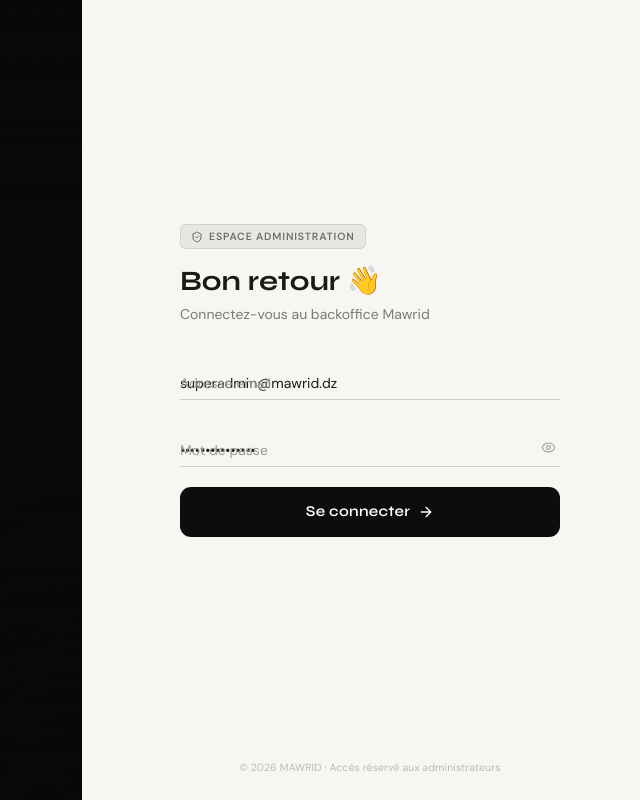
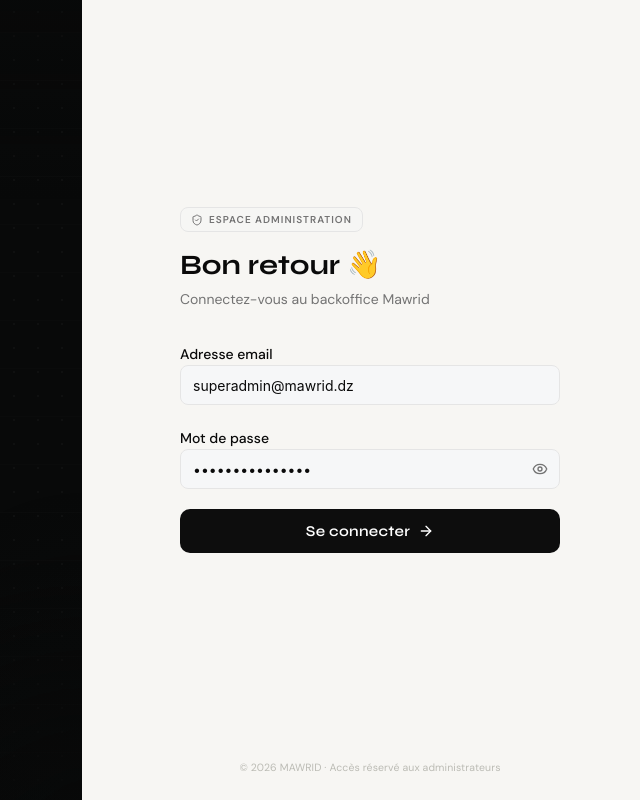
Before and after one commit to MiroMIH/mawrid-admin, a React (Vite) app: page /login in a window 1280 px wide. Shown: the whole page, without its empty margins (622-1262 px from the left). Built offline with nearby package versions, Linux system fonts and the light colour scheme.

Commit message:
fix(auth):replaced inputs with shadcn inputs

```diff
--- a/src/features/auth/components/FloatingInput.tsx
+++ b/src/features/auth/components/FloatingInput.tsx
@@ -1,4 +1,12 @@
-import { forwardRef, useState, type InputHTMLAttributes } from 'react';
+import {
+  forwardRef,
+  useState,
+  useEffect,
+  useRef,
+  useCallback,
+  type InputHTMLAttributes,
+  type SelectHTMLAttributes,
+} from 'react';
 
 interface FloatingInputProps extends InputHTMLAttributes<HTMLInputElement> {
   label: string;
@@ -7,9 +15,31 @@ interface FloatingInputProps extends InputHTMLAttributes<HTMLInputElement> {
 }
 
 export const FloatingInput = forwardRef<HTMLInputElement, FloatingInputProps>(
-  ({ label, error, suffix, onChange, onBlur, onFocus, className = '', ...rest }, ref) => {
+  ({ label, error, suffix, onChange, onBlur, onFocus, ...rest }, forwardedRef) => {
     const [focused, setFocused] = useState(false);
-    const [filled, setFilled] = useState(!!rest.defaultValue || !!rest.value);
+    const [filled, setFilled] = useState(false);
+    const innerRef = useRef<HTMLInputElement>(null);
+
+    // Merge the forwarded ref with our local ref
+    const mergeRef = useCallback(
+      (node: HTMLInputElement | null) => {
+        (innerRef as React.MutableRefObject<HTMLInputElement | null>).current = node;
+        if (typeof forwardedRef === 'function') forwardedRef(node);
+        else if (forwardedRef)
+          (forwardedRef as React.MutableRefObject<HTMLInputElement | null>).current = node;
+      },
+      [forwardedRef],
+    );
+
+    // Detect react-hook-form defaultValues (written to DOM, not React state)
+    useEffect(() => {
+      const el = innerRef.current;
+      if (!el) return;
+      if (el.value) { setFilled(true); return; }
+      // Small delay: RHF may set the value slightly after mount
+      const t = setTimeout(() => { if (el.value) setFilled(true); }, 50);
+      return () => clearTimeout(t);
+    }, []);
 
     const floated = focused || filled;
 
@@ -17,27 +47,26 @@ export const FloatingInput = forwardRef<HTMLInputElement, FloatingInputProps>(
       <div className="relative mb-5">
         <div className="relative">
           <input
-            ref={ref}
+            ref={mergeRef}
             {...rest}
-            onChange={(e) => {
-              setFilled(!!e.target.value);
-              onChange?.(e);
+            placeholder=" "
+            onChange={(e) => { setFilled(!!e.target.value); onChange?.(e); }}
+            onFocus={(e) => { setFocused(true); onFocus?.(e); }}
+            onBlur={(e) => { setFocused(false); setFilled(!!e.target.value); onBlur?.(e); }}
+            // Detect browser autofill via animation event (Chrome/Edge/Safari trick)
+            onAnimationStart={(e) => {
+              if (e.animationName === 'fl-autofill-on')  setFilled(true);
+              if (e.animationName === 'fl-autofill-off') setFilled(false);
             }}
-            onFocus={(e) => {
-              setFocused(true);
-              onFocus?.(e);
-            }}
-            onBlur={(e) => {
-              setFocused(false);
-              setFilled(!!e.target.value);
-              onBlur?.(e);
-            }}
-            placeholder=" "
             className={[
-              'peer w-full border-b bg-transparent pt-5 pb-1.5 text-sm text-[#1A1A18] outline-none transition-colors duration-200 pr-8',
-              focused ? 'border-[#F5A623]' : 'border-[#CFCEC8]',
-              error ? 'border-red-400' : '',
-              className,
+              'peer w-full border-b bg-transparent pt-5 pb-1.5 text-sm text-[#1A1A18]',
+              'outline-none transition-colors duration-200',
+              suffix ? 'pr-8' : '',
+              focused
+                ? 'border-[#F5A623]'
+                : error
+                ? 'border-red-400'
+                : 'border-[#CFCEC8]',
             ].join(' ')}
             style={{ fontFamily: 'DM Sans, sans-serif' }}
           />
@@ -45,22 +74,21 @@ export const FloatingInput = forwardRef<HTMLInputElement, FloatingInputProps>(
             <div className="absolute right-0 bottom-2 flex items-center">{suffix}</div>
           )}
         </div>
+
         <label
           className="pointer-events-none absolute left-0 transition-all duration-200"
           style={{
-            top: floated ? '0px' : '20px',
-            fontSize: floated ? '11px' : '14px',
-            color: error ? '#EF4444' : focused ? '#F5A623' : '#9A9A94',
+            top:      floated ? 0 : 20,
+            fontSize: floated ? 11 : 14,
+            color:    error ? '#EF4444' : focused ? '#F5A623' : '#9A9A94',
             fontFamily: 'DM Sans, sans-serif',
           }}
         >
           {label}
         </label>
+
         {error && (
-          <p
-            className="mt-1 text-[11px] text-red-500"
-            style={{ fontFamily: 'DM Sans, sans-serif' }}
-          >
+          <p className="mt-1 text-[11px] text-red-500" style={{ fontFamily: 'DM Sans, sans-serif' }}>
             {error}
           </p>
         )}
@@ -71,8 +99,9 @@ export const FloatingInput = forwardRef<HTMLInputElement, FloatingInputProps>(
 
 FloatingInput.displayName = 'FloatingInput';
 
-// Floating select (same style, different element)
-interface FloatingSelectProps extends React.SelectHTMLAttributes<HTMLSelectElement> {
+// ── FloatingSelect ─────────────────────────────────────────────────────────────
+
+interface FloatingSelectProps extends SelectHTMLAttributes<HTMLSelectElement> {
   label: string;
   error?: string;
   children: React.ReactNode;
@@ -82,6 +111,7 @@ export const FloatingSelect = forwardRef<HTMLSelectElement, FloatingSelectProps>
   ({ label, error, children, onChange, onBlur, onFocus, ...rest }, ref) => {
     const [focused, setFocused] = useState(false);
     const [filled, setFilled] = useState(!!rest.defaultValue || !!rest.value);
+
     const floated = focused || filled;
 
     return (
@@ -89,39 +119,31 @@ export const FloatingSelect = forwardRef<HTMLSelectElement, FloatingSelectProps>
         <select
           ref={ref}
           {...rest}
-          onChange={(e) => {
-            setFilled(!!e.target.value);
-            onChange?.(e);
-          }}
-          onFocus={(e) => {
-            setFocused(true);
-            onFocus?.(e);
-          }}
-          onBlur={(e) => {
-            setFocused(false);
-            setFilled(!!e.target.value);
-            onBlur?.(e);
-          }}
+          onChange={(e) => { setFilled(!!e.target.value); onChange?.(e); }}
+          onFocus={(e) => { setFocused(true); onFocus?.(e); }}
+          onBlur={(e) => { setFocused(false); setFilled(!!e.target.value); onBlur?.(e); }}
           className={[
-            'w-full border-b bg-transparent pt-5 pb-1.5 text-sm text-[#1A1A18] outline-none transition-colors duration-200 appearance-none',
-            focused ? 'border-[#F5A623]' : 'border-[#CFCEC8]',
-            error ? 'border-red-400' : '',
+            'w-full border-b bg-transparent pt-5 pb-1.5 text-sm text-[#1A1A18]',
+            'outline-none transition-colors duration-200 appearance-none',
+            focused ? 'border-[#F5A623]' : error ? 'border-red-400' : 'border-[#CFCEC8]',
           ].join(' ')}
           style={{ fontFamily: 'DM Sans, sans-serif' }}
         >
           {children}
         </select>
+
         <label
           className="pointer-events-none absolute left-0 transition-all duration-200"
           style={{
-            top: floated ? '0px' : '20px',
-            fontSize: floated ? '11px' : '14px',
-            color: error ? '#EF4444' : focused ? '#F5A623' : '#9A9A94',
+            top:      floated ? 0 : 20,
+            fontSize: floated ? 11 : 14,
+            color:    error ? '#EF4444' : focused ? '#F5A623' : '#9A9A94',
             fontFamily: 'DM Sans, sans-serif',
           }}
         >
           {label}
         </label>
+
         {error && (
           <p className="mt-1 text-[11px] text-red-500" style={{ fontFamily: 'DM Sans, sans-serif' }}>
             {error}
--- a/src/features/auth/components/LoginForm.tsx
+++ b/src/features/auth/components/LoginForm.tsx
@@ -3,7 +3,8 @@ import { useForm } from 'react-hook-form';
 import { zodResolver } from '@hookform/resolvers/zod';
 import { z } from 'zod';
 import { Eye, EyeOff, Loader2, Check, ArrowRight, ShieldCheck } from 'lucide-react';
-import { FloatingInput } from './FloatingInput';
+import { Input } from '@/components/ui/input';
+import { Label } from '@/components/ui/label';
 import { useLogin } from '../hooks/useAuth';
 
 const schema = z.object({
@@ -42,93 +43,100 @@ export function LoginForm() {
   return (
     <div style={{ animation: shaking ? 'authShake 0.55s ease-in-out' : undefined }}>
 
-      {/* Admin badge */}
-      <div style={{ marginBottom: 28 }}>
-        <div style={{
-          display: 'inline-flex',
-          alignItems: 'center',
-          gap: 6,
-          padding: '4px 10px',
-          borderRadius: 6,
-          background: 'rgba(13,13,13,0.06)',
-          border: '1px solid rgba(13,13,13,0.1)',
-          marginBottom: 16,
-        }}>
-          <ShieldCheck style={{ width: 12, height: 12, color: '#0D0D0D', opacity: 0.6 }} />
-          <span style={{
-            fontFamily: 'DM Sans, sans-serif',
-            fontSize: 10.5,
-            fontWeight: 600,
-            color: '#0D0D0D',
-            opacity: 0.55,
-            letterSpacing: '0.08em',
-            textTransform: 'uppercase',
-          }}>
+      {/* Admin badge + header */}
+      <div className="mb-8">
+        <div className="inline-flex items-center gap-1.5 px-2.5 py-1 rounded-md border border-border bg-muted/50 mb-4">
+          <ShieldCheck className="w-3 h-3 text-muted-foreground" />
+          <span
+            className="text-[10px] font-semibold text-muted-foreground tracking-widest uppercase"
+            style={{ fontFamily: 'DM Sans, sans-serif' }}
+          >
             Espace administration
           </span>
         </div>
 
-        <h1 style={{
-          fontFamily: 'Syne, sans-serif',
-          fontWeight: 700,
-          fontSize: 28,
-          color: '#1A1A18',
-          lineHeight: 1.15,
-          marginBottom: 6,
-        }}>
+        <h1
+          className="text-[28px] font-bold text-foreground leading-tight mb-1.5"
+          style={{ fontFamily: 'Syne, sans-serif' }}
+        >
           Bon retour 👋
         </h1>
-        <p style={{
-          fontFamily: 'DM Sans, sans-serif',
-          fontSize: 14,
-          color: '#7A7A72',
-          lineHeight: 1.5,
-        }}>
+        <p
+          className="text-sm text-muted-foreground"
+          style={{ fontFamily: 'DM Sans, sans-serif' }}
+        >
           Connectez-vous au backoffice Mawrid
         </p>
       </div>
 
-      <form onSubmit={handleSubmit(onSubmit)} noValidate>
+      <form onSubmit={handleSubmit(onSubmit)} noValidate className="space-y-5">
 
         {/* Email */}
-        <FloatingInput
-          label="Adresse email"
+        <div className="space-y-1.5">
+          <Label htmlFor="email" style={{ fontFamily: 'DM Sans, sans-serif' }}>
+            Adresse email
+          </Label>
+          <Input
+            id="email"
             type="email"
-          error={errors.email?.message}
+            autoComplete="email"
+            placeholder="admin@mawrid.dz"
+            className={errors.email ? 'border-destructive focus-visible:ring-destructive' : ''}
             {...register('email')}
           />
+          {errors.email && (
+            <p className="text-[11px] text-destructive" style={{ fontFamily: 'DM Sans, sans-serif' }}>
+              {errors.email.message}
+            </p>
+          )}
+        </div>
 
         {/* Password */}
-        <FloatingInput
-          label="Mot de passe"
+        <div className="space-y-1.5">
+          <Label htmlFor="password" style={{ fontFamily: 'DM Sans, sans-serif' }}>
+            Mot de passe
+          </Label>
+          <div className="relative">
+            <Input
+              id="password"
               type={showPassword ? 'text' : 'password'}
-          error={errors.password?.message}
-          suffix={
+              autoComplete="current-password"
+              placeholder="••••••••"
+              className={[
+                'pr-10',
+                errors.password ? 'border-destructive focus-visible:ring-destructive' : '',
+              ].join(' ')}
+              {...register('password')}
+            />
             <button
               type="button"
               onClick={() => setShowPassword((v) => !v)}
-              style={{ padding: 4, color: '#ABABAB', background: 'none', border: 'none', cursor: 'pointer', lineHeight: 0 }}
+              className="absolute right-3 top-1/2 -translate-y-1/2 text-muted-foreground hover:text-foreground transition-colors"
+              tabIndex={-1}
             >
               {showPassword
-                ? <EyeOff style={{ width: 15, height: 15 }} />
-                : <Eye    style={{ width: 15, height: 15 }} />}
+                ? <EyeOff className="w-4 h-4" />
+                : <Eye    className="w-4 h-4" />}
             </button>
-          }
-          {...register('password')}
-        />
+          </div>
+          {errors.password && (
+            <p className="text-[11px] text-destructive" style={{ fontFamily: 'DM Sans, sans-serif' }}>
+              {errors.password.message}
+            </p>
+          )}
+        </div>
 
-        {/* Error message */}
+        {/* Error */}
         {login.isError && (
-          <div style={{
-            marginBottom: 16,
-            padding: '10px 14px',
-            borderRadius: 8,
+          <div
+            className="rounded-lg px-4 py-3 text-sm"
+            style={{
               background: 'rgba(239,68,68,0.06)',
               border: '1px solid rgba(239,68,68,0.18)',
+              color: '#C53030',
               fontFamily: 'DM Sans, sans-serif',
-            fontSize: 13,
-            color: '#C53030',
-          }}>
+            }}
+          >
             Email ou mot de passe incorrect.
           </div>
         )}
@@ -137,42 +145,35 @@ export function LoginForm() {
         <button
           type="submit"
           disabled={login.isPending || success}
-          className="w-full flex items-center justify-center gap-2"
+          className="w-full flex items-center justify-center gap-2 h-11 rounded-[10px] font-semibold text-[15px] transition-all duration-150 disabled:opacity-75 disabled:cursor-not-allowed mt-2"
           style={{
-            marginTop: 8,
-            height: 50,
             background: success ? '#1A6B3C' : '#0D0D0D',
             color: '#FFFFFF',
             border: '1.5px solid transparent',
-            borderRadius: 11,
             fontFamily: 'Syne, sans-serif',
-            fontWeight: 600,
-            fontSize: 15,
-            cursor: login.isPending || success ? 'default' : 'pointer',
-            transition: 'transform 0.15s, box-shadow 0.15s, border-color 0.2s, background 0.3s',
             letterSpacing: '0.02em',
           }}
           onMouseEnter={(e) => {
             if (!login.isPending && !success) {
               const b = e.currentTarget;
               b.style.transform = 'translateY(-1px)';
-              b.style.boxShadow = '0 6px 20px rgba(0,0,0,0.2)';
+              b.style.boxShadow = '0 6px 20px rgba(0,0,0,0.18)';
               b.style.borderColor = '#F5A623';
             }
           }}
           onMouseLeave={(e) => {
             const b = e.currentTarget;
-            b.style.transform = 'translateY(0)';
-            b.style.boxShadow = 'none';
+            b.style.transform = '';
+            b.style.boxShadow = '';
             b.style.borderColor = 'transparent';
           }}
         >
           {login.isPending ? (
-            <><Loader2 style={{ width: 16, height: 16 }} className="animate-spin" />Connexion…</>
+            <><Loader2 className="w-4 h-4 animate-spin" />Connexion…</>
           ) : success ? (
-            <><Check style={{ width: 16, height: 16 }} />Connecté !</>
+            <><Check className="w-4 h-4" />Connecté !</>
           ) : (
-            <>Se connecter<ArrowRight style={{ width: 16, height: 16 }} /></>
+            <>Se connecter<ArrowRight className="w-4 h-4" /></>
           )}
         </button>
 
```
Also changed, not shown: src/features/auth/pages/AuthPage.tsx (+16 -0 lines), .claude/settings.local.json. Lines whose indentation alone changed are shown as unchanged.
